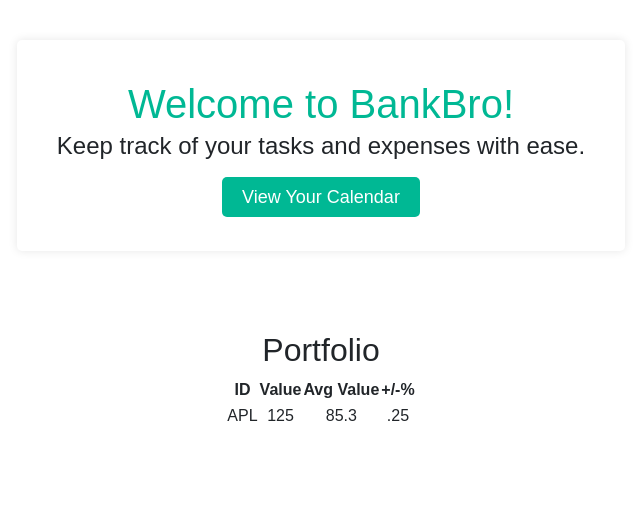
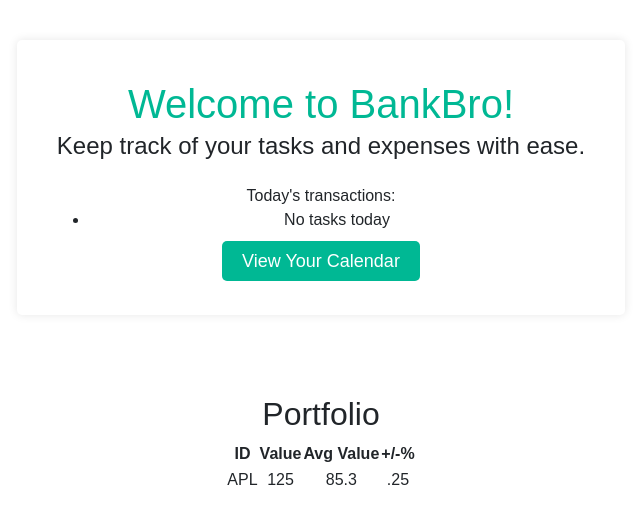
Before and after one commit to krit-rr/BankBro, a Flask app: page /home in a window 1280 px wide. Shown: the part 60-575 px from the top of the page, without its empty margins (319-959 px from the left). Run offline with Flask 3, Linux system fonts and the light colour scheme; the visitor is signed in with stand-in values (Sample User, id 1); tables that the repository leaves empty hold one stand-in row (values such as "Sample post"); some libraries are stand-ins or nearby versions.

Commit message:
today's transactions

```diff
--- a/src/app.py
+++ b/src/app.py
@@ -41,7 +41,9 @@ def home():
     if not g.user:
         return redirect(url_for('index'))
 
-    return render_template('home.html')
+    d = date.today()
+    t = Task.query.filter_by(task_owner=g.user.user_id).filter_by(task_date=d).all()
+    return render_template('home.html', tasks=t)
 
 
 @app.route('/activity')
--- a/src/templates/home.html
+++ b/src/templates/home.html
@@ -149,7 +149,23 @@
       <div class="hero-section">
         <h1>Welcome to BankBro!</h1>
         <p>Keep track of your tasks and expenses with ease.</p>
-        <a href="/activity">View Your Calendar</a>
+        <div>
+          <label>Today's transactions:</label>
+            <ul>
+              {% for t in tasks %}
+                <li>{{ t.task_name }}:
+                  {% if t.task_is_expense %}
+                    (-${{ t.task_amount }})
+                  {% else %}
+                  (+${{ t.task_amount }})
+                  {% endif %}
+                </li>
+              {% else %}
+                <li>No tasks today</li>
+              {% endfor %}
+            </ul>
+            <a href="/activity">View Your Calendar</a>
+        </div>
       </div>
       <div class="portfolio-section">
         <h2>Portfolio</h2>
```
